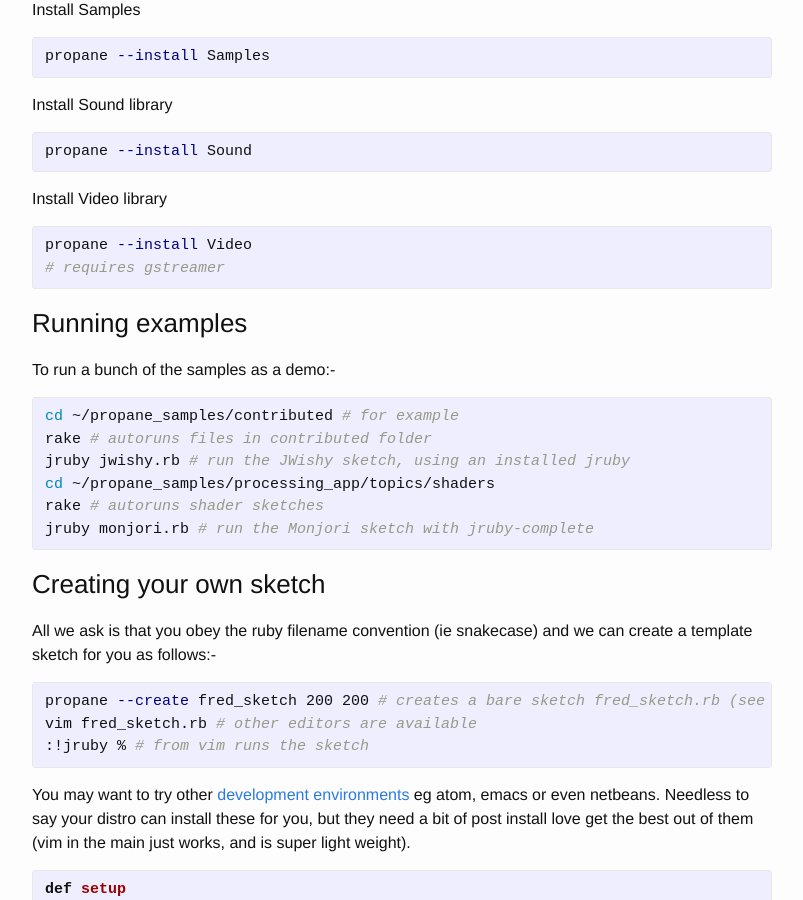
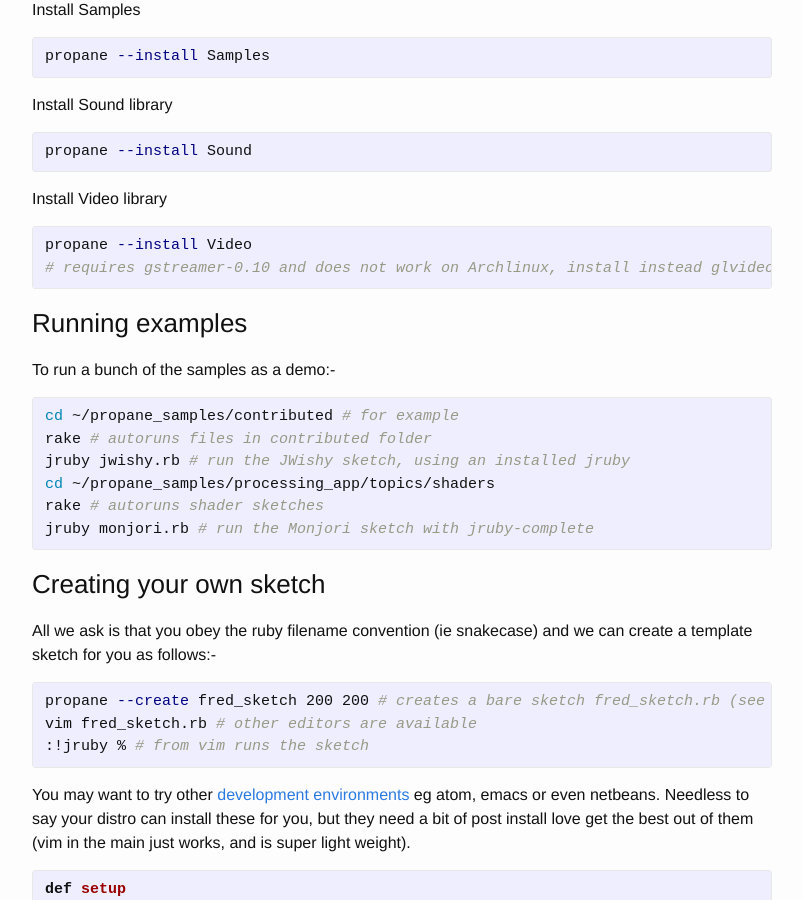
Before and after one commit to ruby-processing/propane, a Jekyll site: the page built from _posts/2015-11-21-getting_started.md, in a window 1280 px wide and 900 px high, scrolled down 2012 px. Shown: the whole window, without its empty margins (238-1041 px from the left). Built offline with Jekyll 4.4.1, drawn with Linux system fonts in a browser that asks for light colours.

Commit message:
if you can't win get even

```diff
--- a/_posts/2015-11-21-getting_started.md
+++ b/_posts/2015-11-21-getting_started.md
@@ -70,10 +70,9 @@
 
 Install Video library
 
-
 {% highlight bash %}
 propane --install Video
-# requires gstreamer
+# requires gstreamer-0.10 and does not work on Archlinux, install instead glvideo library that supports gstreamer-1.0 and hence hardware acceleration, unfortunately this library still need some work
 {% endhighlight %}
 
 ### Running examples
```
Also changed, not shown: _posts/2015-11-21-getting.md (+2 -0 lines).
